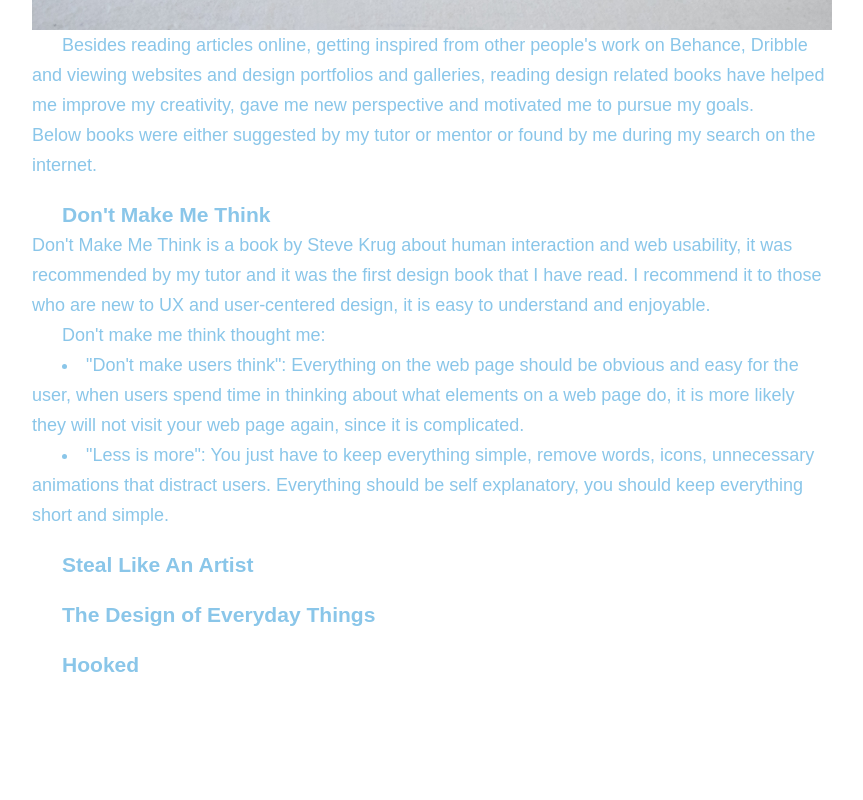
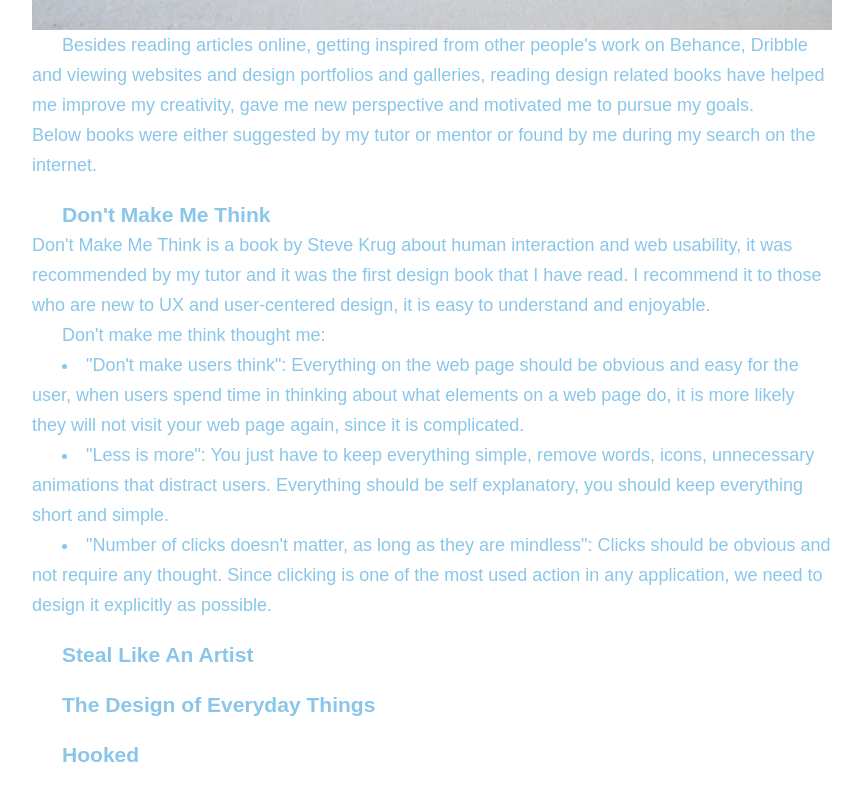
Before and after one commit to paulinemarg/myBlog, a React (Create React App) app: page /books in a window 1280 px wide. Shown: the part 695-1495 px from the top of the page, without its empty margins (208-1071 px from the left). Before the commit the page ends 1445 px from the top, so only its background shows below. Built offline with nearby package versions, Linux system fonts and the light colour scheme; the HTML template or start-up script is replaced by a standard one.

Commit message:
Update Books.jsx

```diff
--- a/src/components/pages/Books.jsx
+++ b/src/components/pages/Books.jsx
@@ -17,6 +17,7 @@ export default function Books() {
             <ul>Don't make me think thought me:</ul>
             <li>"Don't make users think": Everything on the web page should be obvious and easy for the user, when users spend time in thinking about what elements on a web page do, it is more likely they will not visit your web page again, since it is complicated. </li>
             <li>"Less is more": You just have to keep everything simple, remove words, icons, unnecessary animations that distract users. Everything should be self explanatory, you should keep everything short and simple.</li>
+            <li>"Number of clicks doesn't matter, as long as they are mindless": Clicks should be obvious and not require any thought. Since clicking is one of the most used action in any application, we need to design it explicitly as possible.</li>
           </div>
           <div className='indent'>
             <h3>Steal Like An Artist</h3>
```
